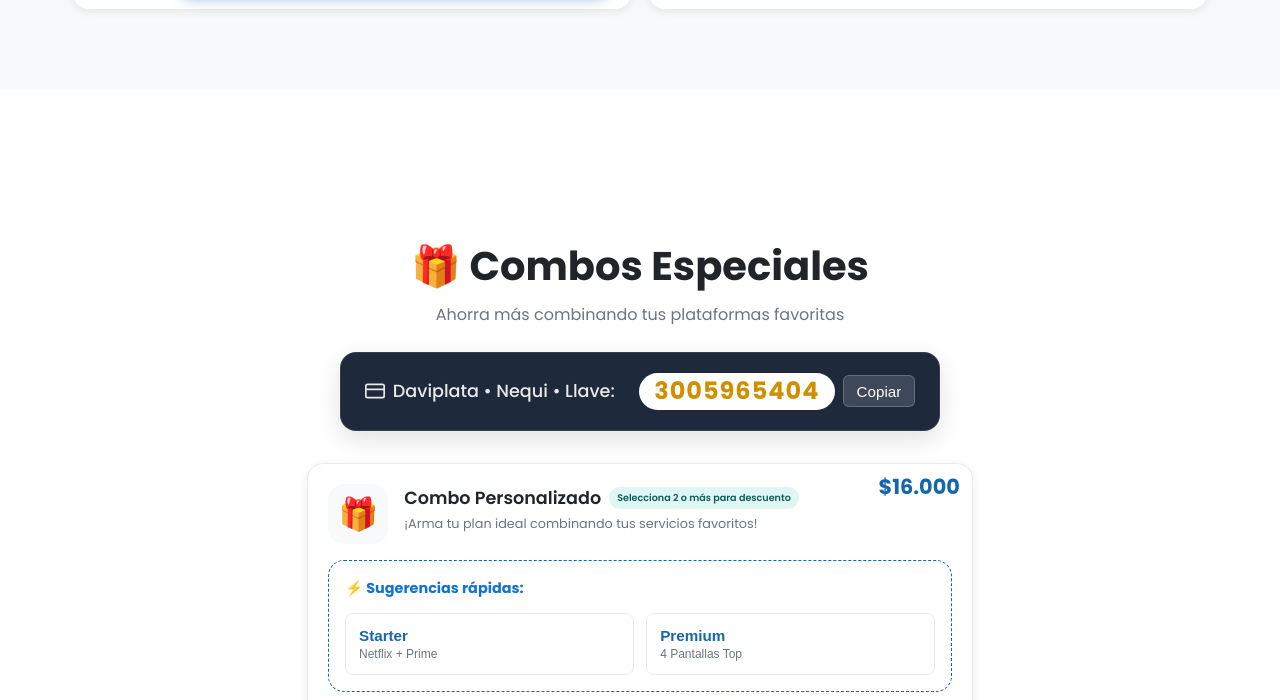
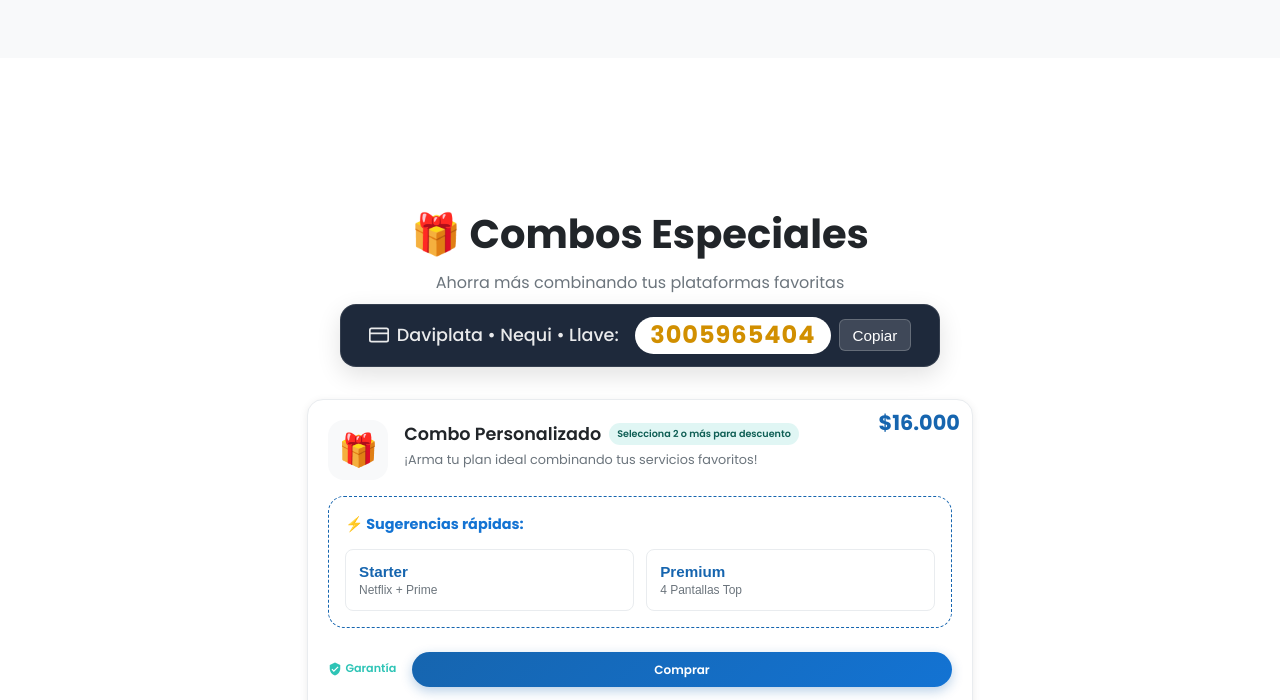
Before and after one commit to artproducer/dsorak, a plain HTML site: page index.html in a window 1280 px wide. Shown: the part 2084-2784 px from the top of the page. Drawn offline with Linux system fonts and the light colour scheme.

Commit message:
style: decrease padding, margin, and gap for the payment info card.

```diff
--- a/styles.css
+++ b/styles.css
@@ -1335,14 +1335,14 @@ footer {
 .payment-info-card {
     background: #1e293b;
     /* Darker background for contrast */
-    padding: 1.25rem 2rem;
+    padding: 0.75rem 1.5rem;
     border-radius: var(--radius-md);
-    margin: 1.5rem auto 2rem;
+    margin: 0.5rem auto 1rem;
     max-width: 600px;
     display: flex;
     justify-content: center;
     align-items: center;
-    gap: 1.5rem;
+    gap: 1rem;
     color: white;
     box-shadow: var(--shadow-md);
     animation: fadeIn 0.5s ease-out;
```
